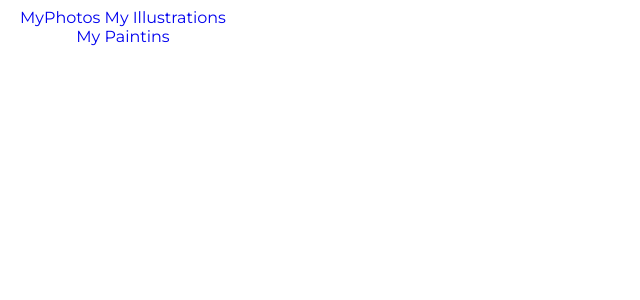
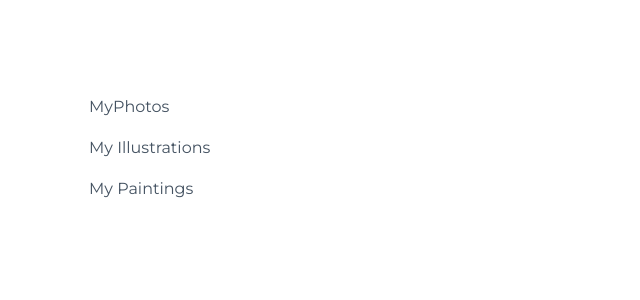
Before and after one commit to JamieB92/react-challanges, a React (Create React App) app in the folder my-app/: page / in a window 1280 px wide. Shown: the top 300 px of the page, without its empty margins (0-640 px from the left). Built offline with nearby package versions, Linux system fonts and the light colour scheme.

Commit message:
complete challange two (ussing CSS modules with React

```diff
--- a/my-app/src/App.js
+++ b/my-app/src/App.js
@@ -1,5 +1,6 @@
 import css from './App.module.css';
 import Sidebar from './components/Sidebar';
+
 
 function App() {
   return (
--- a/my-app/src/components/Sidebar.js
+++ b/my-app/src/components/Sidebar.js
@@ -1,8 +1,15 @@
 import React from "react";
+import css from "./css/Sidebar.module.css"
 
 
 function Sidebar() {
-    return <div><a href="/">MyPhotos</a> <a href="/">My Illustrations</a> <a href="/">My Paintins</a></div>
+    return (
+        <div className={css.sidebar} >
+            <a href="/"> MyPhotos</a>
+            <a href="/"> My Illustrations</a>
+            <a href="/"> My Paintings</a>
+        </div>
+    )
 }
 
 export default Sidebar;
```
